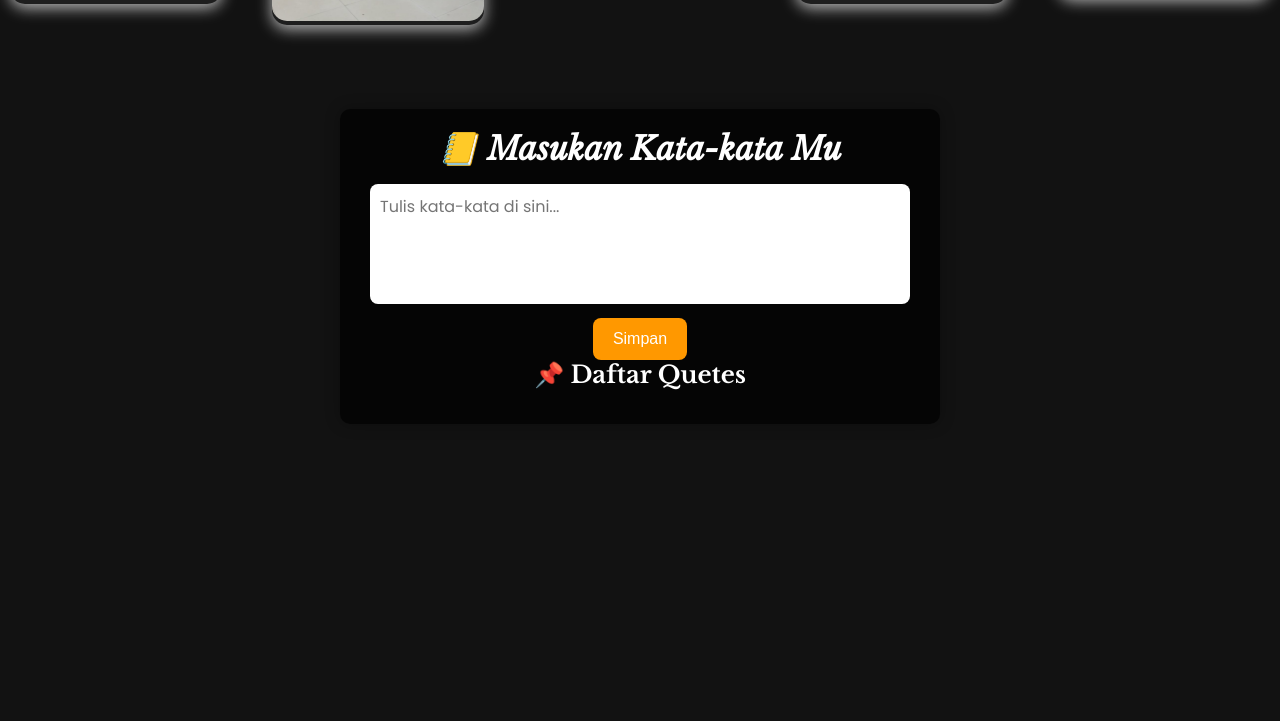
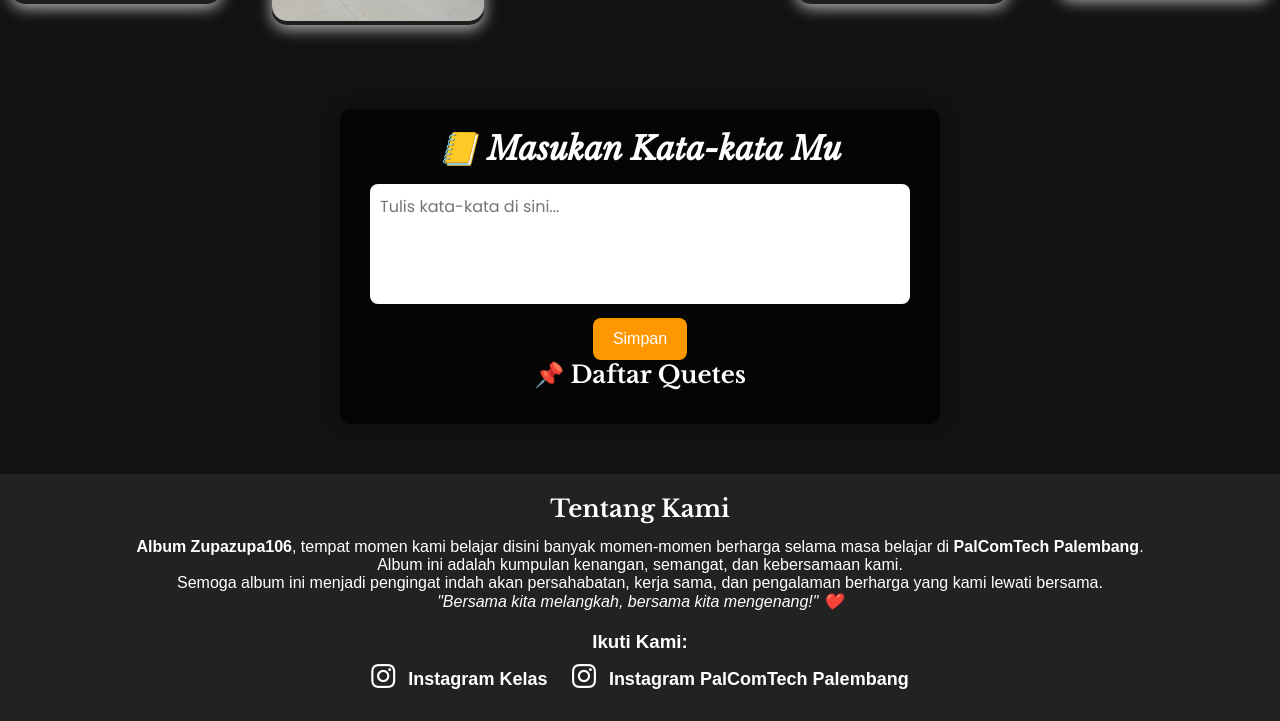
Before and after one commit to amir1911/zupa_zupa106, a plain HTML site: page index.html in a window 1280 px wide. Shown: the part 3939-4660 px from the top of the page. Before the commit the page ends 4413 px from the top, so only its background shows below. Drawn offline with nearby package versions, Linux system fonts and the light colour scheme.

Commit message:
pesancommit

```diff
--- a/index.html
+++ b/index.html
@@ -3,7 +3,7 @@
 <head>
     <meta charset="UTF-8">
     <meta name="viewport" content="width=device-width, initial-scale=1.0">
-    <title>Album Kelas</title>
+    <title>Album Zupazupa106</title>
     <link rel="stylesheet" href="https://cdn.jsdelivr.net/npm/bootstrap-icons/font/bootstrap-icons.css">
     <link rel="stylesheet" href="https://cdnjs.cloudflare.com/ajax/libs/font-awesome/6.4.2/css/all.min.css">
     <link rel="stylesheet" href="styles.css">
@@ -232,6 +232,25 @@
         <div id="noteList"></div>
     </div>
 
+    <!-- About Us Section -->
+    <footer>
+        <div class="about-us">
+            <h2>Tentang Kami</h2>
+            <p> <strong>Album  Zupazupa106</strong>, tempat momen kami belajar disini banyak momen-momen berharga selama masa belajar di <strong>PalComTech Palembang</strong>. Album ini adalah kumpulan kenangan, semangat, dan kebersamaan kami.</p>
+            <p>Semoga album ini menjadi pengingat indah akan persahabatan, kerja sama, dan pengalaman berharga yang kami lewati bersama.</p>
+            <p><em>"Bersama kita melangkah, bersama kita mengenang!" ❤️</em></p>
+
+            <div class="social-links">
+                <h3>Ikuti Kami:</h3>
+                <a href="https://www.instagram.com/zupazupa106?igsh=MWJsc2RzNmV3cjl4ag==" target="_blank" class="instagram-link">
+                    <i class="bi bi-instagram"></i> Instagram Kelas
+                </a>
+                <a href="https://www.instagram.com/palcomtech.palembang?igsh=eWNsYXA2eG5uZ3Vk" target="_blank" class="instagram-link">
+                    <i class="bi bi-instagram"></i> Instagram PalComTech Palembang
+                </a>
+            </div>
+        </div>
+    </footer>
 
     <script src="script.js"></script>
 </body>
--- a/styles.css
+++ b/styles.css
@@ -365,3 +365,29 @@ button:hover {
 .delete-btn:hover {
     background: #b71c1c;
 }
+
+footer {
+    background-color: #222;
+    color: white;
+    text-align: center;
+    padding: 20px 20px;
+    margin-top: 50px;
+}
+.about-us {
+    max-width: 1010px;
+    margin: auto;
+}
+.social-links {
+    margin-top: 20px;
+}
+.social-links a {
+    display: inline-block;
+    color: white;
+    text-decoration: none;
+    font-size: 18px;
+    margin: 10px;
+}
+.social-links a i {
+    color: #ffffff;
+    margin-right: 8px;
+}
```
